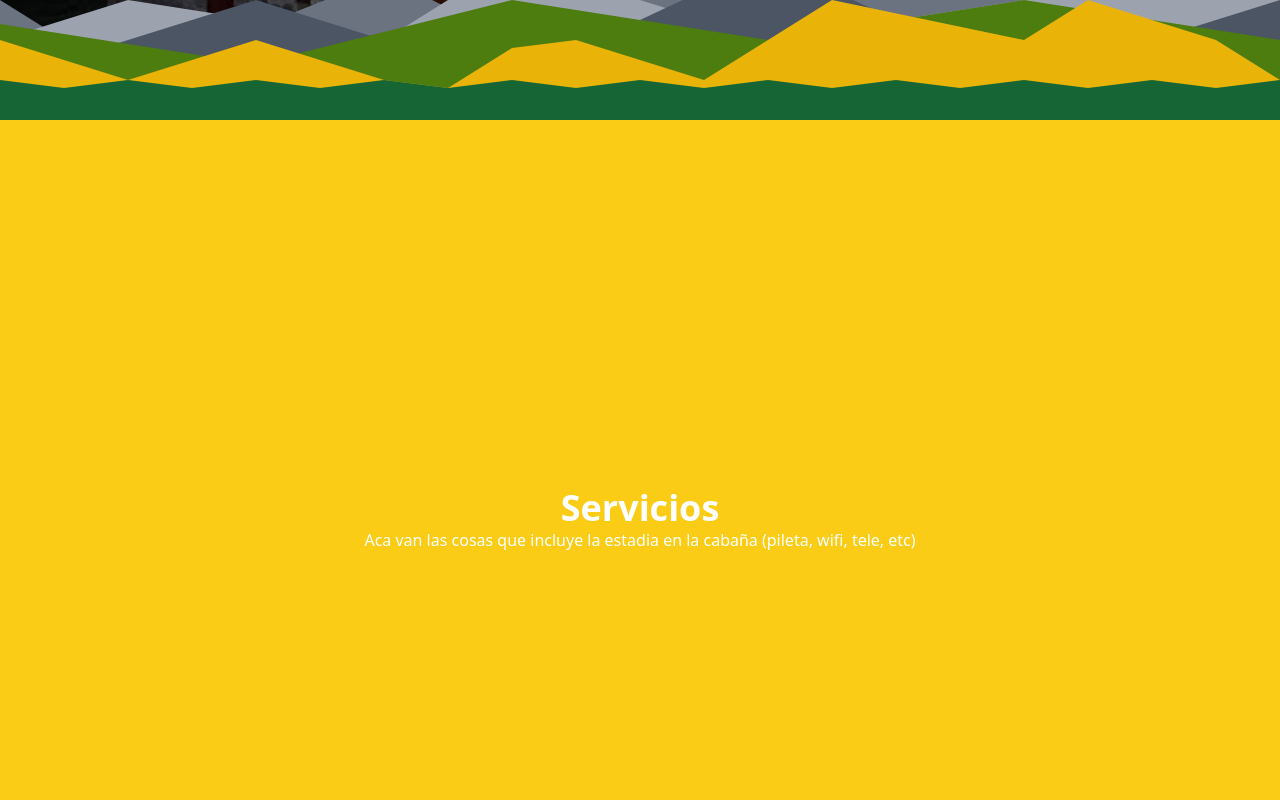
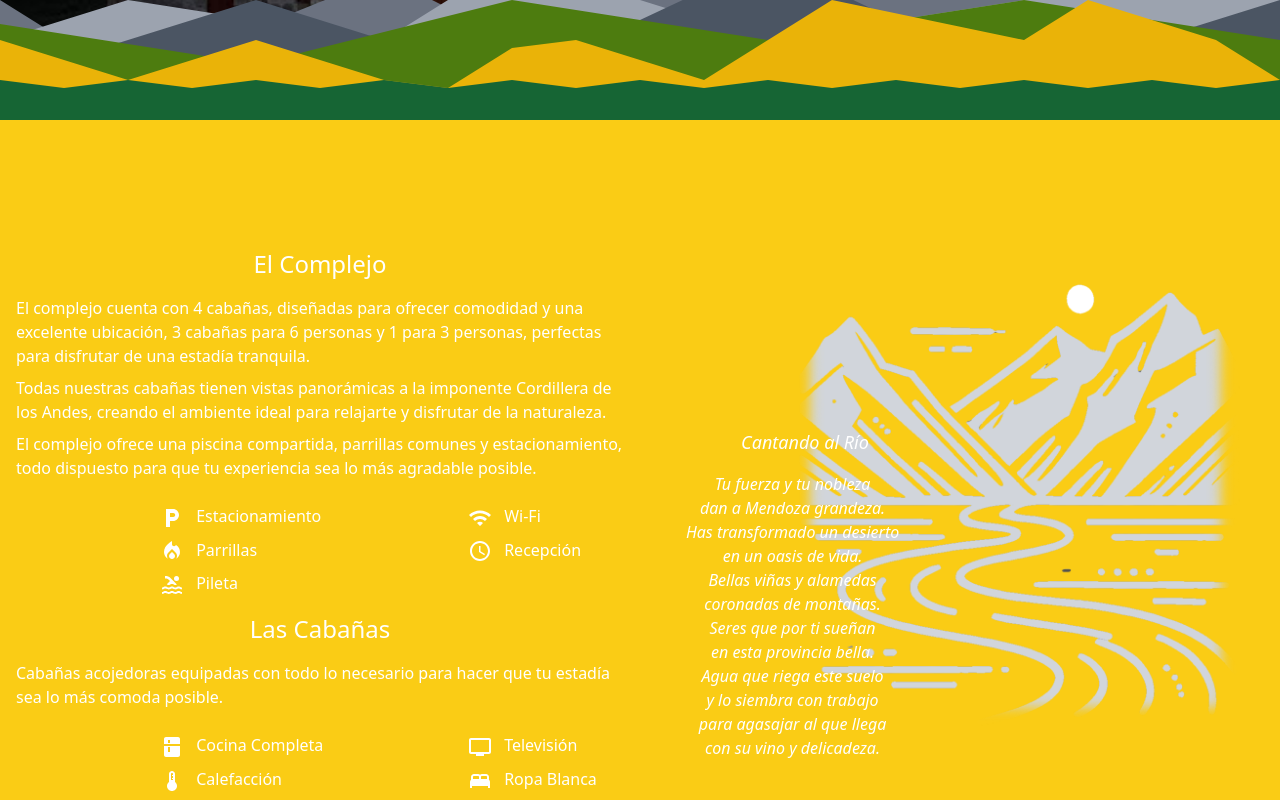
Before and after one commit to Writcher/golondrinas, a Next.js app: page / in a window 1280 px wide. Shown: the part 680-1480 px from the top of the page. Built offline with nearby package versions, Linux system fonts and the light colour scheme; no server answers.

Commit message:
cabins section

```diff
--- a/app/page.tsx
+++ b/app/page.tsx
@@ -15,7 +15,7 @@ import Gallery from "@/components/gallery/gallery";
 import Location from '@/components/location/location';
 import Reviews from "@/components/reviews/reviews";
 import Contacts from '@/components/contact/contact';
-
+import Cabins from '@/components/cabins/cabins';
 
 export default function Home() {
 
@@ -36,7 +36,6 @@ export default function Home() {
     ref6,
     ref7
   };
-
   return (
     <main className='overflow-x-auto'>
       <Nav {...refs} />
@@ -47,14 +46,12 @@ export default function Home() {
       <AnimatedBackgroundFirst />
       {/* Cabins */}
       <section ref={ref2} className="relative flex flex-col items-center justify-center h-screen text-white">
-        <h2 className="text-4xl font-bold">Servicios</h2>
-        <h3>Aca van las cosas que incluye la estadia en la cabaña (pileta, wifi, tele, etc)</h3>
+        <Cabins />
       </section>
       <AnimatedBackgroundSecond />
       {/* Activities */}
       <section ref={ref3} className="relative flex flex-col items-center justify-center h-screen text-white">
-        <h2 className="text-4xl font-bold">Actividades</h2>
-        <h3>Aca van actividades que hacer en potrerillos (rafting, bodegas, cosas que ustedes recomienden)</h3>
+        pending
       </section>
       <AnimatedBackgroundThird />
       {/* Location */}
@@ -69,8 +66,7 @@ export default function Home() {
       <AnimatedBackgroundFifth />
       {/* faq */}
       <section ref={ref6} className="relative flex flex-col items-center justify-center h-screen text-white">
-        <h2 className="text-4xl font-bold">Faq</h2>
-        <h3>Aca van preguntas que les hagan frecuentemente los clientes y las respuestas correspondientes</h3>
+        pending
       </section>
       <AnimatedBackgroundSixth />
       {/* Contact */}
--- /dev/null
+++ b/components/cabins/cabins.tsx
@@ -0,0 +1,74 @@
+import { Divider } from "@mui/material";
+import LocalParkingIcon from '@mui/icons-material/LocalParking';
+import LocalFireDepartmentIcon from '@mui/icons-material/LocalFireDepartment';
+import PoolIcon from '@mui/icons-material/Pool';
+import WifiIcon from '@mui/icons-material/Wifi';
+import AccessTimeIcon from '@mui/icons-material/AccessTime';
+import KitchenIcon from '@mui/icons-material/Kitchen';
+import ThermostatIcon from '@mui/icons-material/Thermostat';
+import TvIcon from '@mui/icons-material/Tv';
+import BedIcon from '@mui/icons-material/Bed';
+import CabinsPoem from "./cabinsPoem";
+import { useTranslations } from "next-intl";
+
+export default function Cabins() {
+
+    const translation = useTranslations("cabins");
+
+    return (
+        <div className="flex flex-col md:flex-row h-full w-full">
+            <div className='flex flex-col gap-2 md:gap-4 h-full md:w-[50%] px-4 pt-32'>
+                <Divider
+                    sx={{
+                        "&::before, &::after": {
+                            borderColor: "#facc15",
+                            borderWidth: "2px"
+                        },
+                    }}
+                >
+                    <h2 className="text-base md:text-2xl font-medium">{translation("title1")}</h2>
+                </Divider>
+                <h3 className="text-xs md:text-base">
+                    <p className="mb-2">{translation("text1-1")}</p>
+                    <p className="mb-2">{translation("text1-2")}</p>
+                    <p className="mb-2">{translation("text1-3")}</p>
+                </h3>
+                <div className='flex flex-row w-full gap-2 md:ml-4'>
+                    <div className='flex flex-col w-[50%] gap-2 pl-8 md:pl-32'>
+                        <p className="text-xs md:text-base">{<LocalParkingIcon className="inline-block mr-2" />} {translation("item1-1")}</p>
+                        <p className="text-xs md:text-base">{<LocalFireDepartmentIcon className="inline-block mr-2" />} {translation("item1-2")}</p>
+                        <p className="text-xs md:text-base">{<PoolIcon className="inline-block mr-2" />} {translation("item1-3")}</p>
+                    </div>
+                    <div className='flex flex-col w-[50%] gap-2 pl-8 md:pl-32'>
+                        <p className="text-xs md:text-base">{<WifiIcon className="inline-block mr-2" />} {translation("item1-4")}</p>
+                        <p className="text-xs md:text-base">{<AccessTimeIcon className="inline-block mr-2" />} {translation("item1-5")}</p>
+                    </div>
+                </div>
+                <Divider
+                    sx={{
+                        "&::before, &::after": {
+                            borderColor: "#facc15",
+                            borderWidth: "2px"
+                        },
+                    }}
+                >
+                    <h2 className="text-base md:text-2xl font-medium">{translation("title2")}</h2>
+                </Divider>
+                <h3 className="text-xs md:text-base">
+                    <p className="mb-2">{translation("text2")}</p>
+                </h3>
+                <div className='flex flex-row w-full gap-2 md:ml-4'>
+                    <div className='flex flex-col w-[50%] gap-2 pl-8 md:pl-32'>
+                        <p className="text-xs md:text-base">{<KitchenIcon className="inline-block mr-2" />} {translation("item2-1")}</p>
+                        <p className="text-xs md:text-base">{<ThermostatIcon className="inline-block mr-2" />} {translation("item2-2")}</p>
+                    </div>
+                    <div className='flex flex-col w-[50%] gap-2 pl-8 md:pl-32'>
+                        <p className="text-xs md:text-base">{<TvIcon className="inline-block mr-2" />} {translation("item2-3")}</p>
+                        <p className="text-xs md:text-base">{<BedIcon className="inline-block mr-2" />} {translation("item2-4")}</p>
+                    </div>
+                </div>
+            </div>
+            <CabinsPoem />
+        </div>
+    )
+}
--- /dev/null
+++ b/components/cabins/cabinsPoem.tsx
@@ -0,0 +1,36 @@
+import { useTranslations } from "next-intl"
+import Image from "next/image"
+
+export default function CabinsPoem() {
+
+    const translation = useTranslations("cabins")
+
+    return (
+        <div className="hidden md:flex flex-col gap-4 h-full w-[50%] px-4 pt-32 items-end justify-start">
+            <Image
+                src="/back1.png"
+                alt="background mountain"
+                height={500}
+                width={500}
+                priority={false}
+            />
+            <p className="relative right-[65%] bottom-[50%] font-medium font-shadow italic text-lg">
+                {translation("poemtitle")}
+            </p>
+            <p className="relative right-[60%] bottom-[50%] font-medium font-shadow italic text-center">
+                {translation("poem1")}<br />
+                {translation("poem2")}<br />
+                {translation("poem3")}<br />
+                {translation("poem4")}<br />
+                {translation("poem5")}<br />
+                {translation("poem6")}<br />
+                {translation("poem7")}<br />
+                {translation("poem8")}<br />
+                {translation("poem9")}<br />
+                {translation("poem10")}<br />
+                {translation("poem11")}<br />
+                {translation("poem12")}<br />
+            </p>
+        </div>
+    )
+}
--- a/components/location/locationText.tsx
+++ b/components/location/locationText.tsx
@@ -25,7 +25,7 @@ export default function LocationText() {
                         },
                     }}
                 >
-                    <h2 className="text-lg md:text-2xl font-medium">{translation('title1')}</h2>
+                    <h2 className="text-base md:text-2xl font-medium">{translation('title1')}</h2>
                 </Divider>
                 <h3 className="text-xs md:text-base md:mb-12">{translation('text1')}</h3>
                 <Divider
@@ -36,7 +36,7 @@ export default function LocationText() {
                         },
                     }}
                 >
-                    <h2 className="text-lg md:text-2xl font-medium">{translation('title2')}</h2>
+                    <h2 className="text-base md:text-2xl font-medium">{translation('title2')}</h2>
                 </Divider>
                 <h3 className="text-xs md:text-base">{translation('text2')}</h3>
                 <Divider
--- a/messages/en.json
+++ b/messages/en.json
@@ -29,5 +29,35 @@
         "title": "Contact and Reservations",
         "phone": "Phone:",
         "email": "Email:"
+    },
+    "cabins": {
+        "title1": "The Complex",
+        "text1-1": "The complex has 4 cabins, designed to offer comfort in an excellent location, 3 cabins for 6 people and 1 for 3 people, perfect for enjoying a peacefull stay.",
+        "text1-2": "All our cabins have panoramic views of the imposing Andes Mountains, creating the ideal environment to relax and enjoy nature.",
+        "text1-3": "The complex offers a shared pool, communal ooutside grills and parking, all arranged to make your experience as pleasant as possible.",
+        "item1-1": "Parking",
+        "item1-2": "Outside Grills",
+        "item1-3": "Pool",
+        "item1-4": "Wi-Fi",
+        "item1-5": "Reception",
+        "title2": "The Cabins",
+        "text2": "Cozy cabins equipped with everything needed to make your stay as comfortable as possible.",
+        "item2-1": "Full Kitchen",
+        "item2-2": "Heating",
+        "item2-3": "TV",
+        "item2-4": "Linens",
+        "poemtitle": "Singing to the River",
+        "poem1": "Your strength and your nobility",
+        "poem2": "give Mendoza its grandeur.",
+        "poem3": "You have turned a desert",
+        "poem4": "into an oasis of life.",
+        "poem5": "Beautiful vineyards and poplar groves,",
+        "poem6": "crowned by mountains.",
+        "poem7": "Souls who dream because of you",
+        "poem8": "in this beautiful province.",
+        "poem9": "Water that nourishes this land,",
+        "poem10": "sowing it with hard work",
+        "poem11": "to welcome those who arrive",
+        "poem12": "with its wine and delicacy."
     }
 }
--- a/messages/es.json
+++ b/messages/es.json
@@ -5,7 +5,7 @@
         "actividades": "Actividades",
         "ubicacion": "Ubicación",
         "reseñas": "Reseñas",
-        "faq": "FAQ",
+        "faq": "Preguntas Frecuentes",
         "contacto": "Contacto"
     },
     "location": {
@@ -29,5 +29,35 @@
         "title": "Contacto y Reservas",
         "phone": "Teléfono:",
         "email": "Correo Electrónico:"
+    },
+    "cabins": {
+        "title1": "El Complejo",
+        "text1-1": "El complejo cuenta con 4 cabañas, diseñadas para ofrecer comodidad y una excelente ubicación, 3 cabañas para 6 personas y 1 para 3 personas, perfectas para disfrutar de una estadía tranquila.",
+        "text1-2": "Todas nuestras cabañas tienen vistas panorámicas a la imponente Cordillera de los Andes, creando el ambiente ideal para relajarte y disfrutar de la naturaleza.",
+        "text1-3": "El complejo ofrece una piscina compartida, parrillas comunes y estacionamiento, todo dispuesto para que tu experiencia sea lo más agradable posible.",
+        "item1-1": "Estacionamiento",
+        "item1-2": "Parrillas",
+        "item1-3": "Pileta",
+        "item1-4": "Wi-Fi",
+        "item1-5": "Recepción",
+        "title2": "Las Cabañas",
+        "text2": "Cabañas acojedoras equipadas con todo lo necesario para hacer que tu estadía sea lo más comoda posible.",
+        "item2-1": "Cocina Completa",
+        "item2-2": "Calefacción",
+        "item2-3": "Televisión",
+        "item2-4": "Ropa Blanca",
+        "poemtitle": "Cantando al Río",
+        "poem1": "Tu fuerza y tu nobleza",
+        "poem2": "dan a Mendoza grandeza.",
+        "poem3": "Has transformado un desierto",
+        "poem4": "en un oasis de vida.",
+        "poem5": "Bellas viñas y alamedas",
+        "poem6": "coronadas de montañas.",
+        "poem7": "Seres que por ti sueñan",
+        "poem8": "en esta provincia bella.",
+        "poem9": "Agua que riega este suelo",
+        "poem10": "y lo siembra con trabajo",
+        "poem11": "para agasajar al que llega",
+        "poem12": "con su vino y delicadeza."
     }
 }
```
Also changed, not shown: public/back1.png (added).
